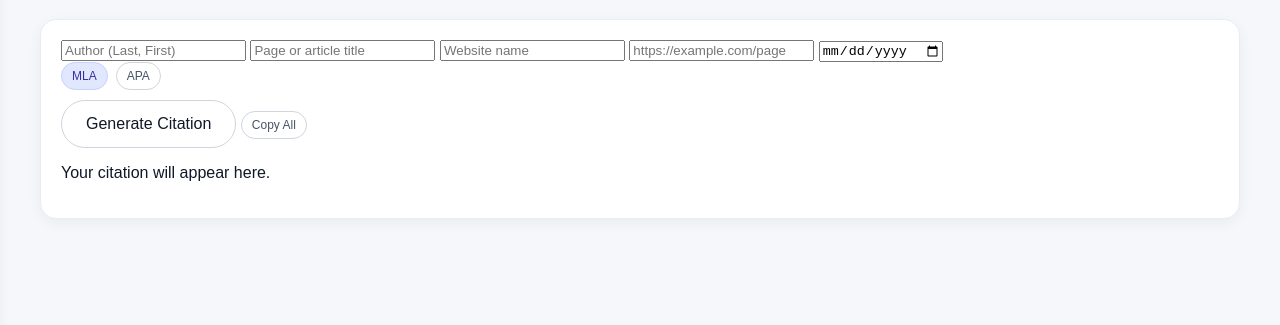
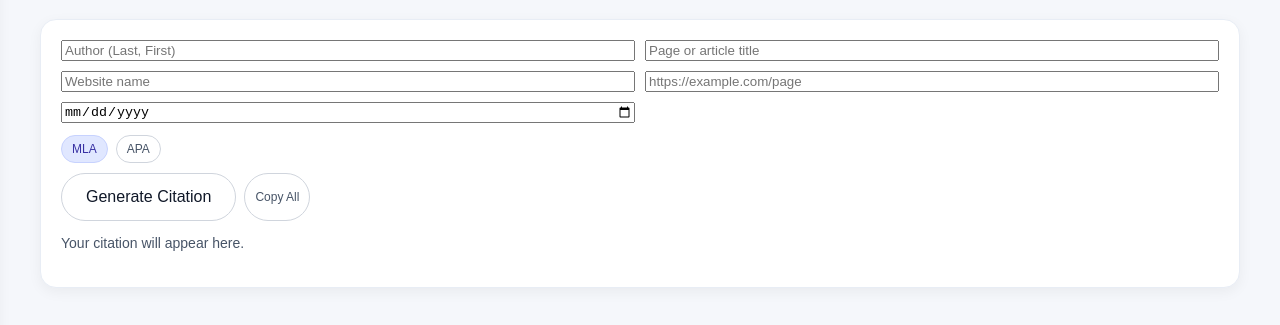
Before and after one commit to owenfun07/school-dashboard, a plain HTML site: page client/source-citation.html in a window 1280 px wide. Shown: the part 101-426 px from the top of the page. Drawn offline with Linux system fonts and the light colour scheme.

Commit message:
Refactor HTML structure and styles in source-citation

```diff
--- a/client/source-citation.html
+++ b/client/source-citation.html
@@ -3,10 +3,10 @@
 <head>
   <title>Source Citation Tool</title>
   <link rel="icon" type="image/x-icon" href="/logo.png">
+  <script src="theme-loader.js"></script>
   <link rel="stylesheet" href="style.css">
 </head>
 <body>
-
   <button id="menu-toggle" class="menu-toggle" aria-label="Open menu">☰</button>
 
   <aside id="side-menu" class="side-menu">
@@ -14,9 +14,8 @@
     <h3>Menu</h3>
     <a href="/dashboard">Dashboard</a>
     <a href="/full-schedule">Full Schedule</a>
-
-    <button id="tools-toggle" class="tools-toggle" aria-expanded="true">Tools ▴</button>
-    <div id="tools-dropdown" class="tools-dropdown">
+    <button id="tools-toggle" class="tab-btn" style="margin:4px 0;width:100%;text-align:left;" aria-expanded="true">Tools ▴</button>
+    <div id="tools-dropdown">
       <a href="/source-citation">Source Citation Tool</a>
     </div>
   </aside>
@@ -26,26 +25,23 @@
   <div class="dashboard">
     <h1>Source Citation Tool</h1>
     <div class="card citation-card">
-      <div class="citation-grid">
+      <div style="display:grid;grid-template-columns:1fr 1fr;gap:10px;margin-bottom:12px;">
         <input id="citation-author" placeholder="Author (Last, First)">
         <input id="citation-title" placeholder="Page or article title">
         <input id="citation-site" placeholder="Website name">
         <input id="citation-url" placeholder="https://example.com/page">
         <input id="citation-date" type="date" placeholder="Publication date">
       </div>
-
       <div class="assignment-tabs">
         <button id="citation-mla" class="tab-btn active">MLA</button>
         <button id="citation-apa" class="tab-btn">APA</button>
       </div>
-
-      <div class="citation-actions">
+      <div style="display:flex;gap:8px;margin:10px 0;">
         <button id="citation-generate" class="google-btn">Generate Citation</button>
         <button id="citation-copy-all" class="tab-btn">Copy All</button>
       </div>
-
-      <p id="citation-output" class="citation-output">Your citation will appear here.</p>
-      <ul id="citation-history" class="citation-history"></ul>
+      <p id="citation-output" style="color:var(--text-secondary);font-size:14px;">Your citation will appear here.</p>
+      <ul id="citation-history"></ul>
     </div>
   </div>
 
```
